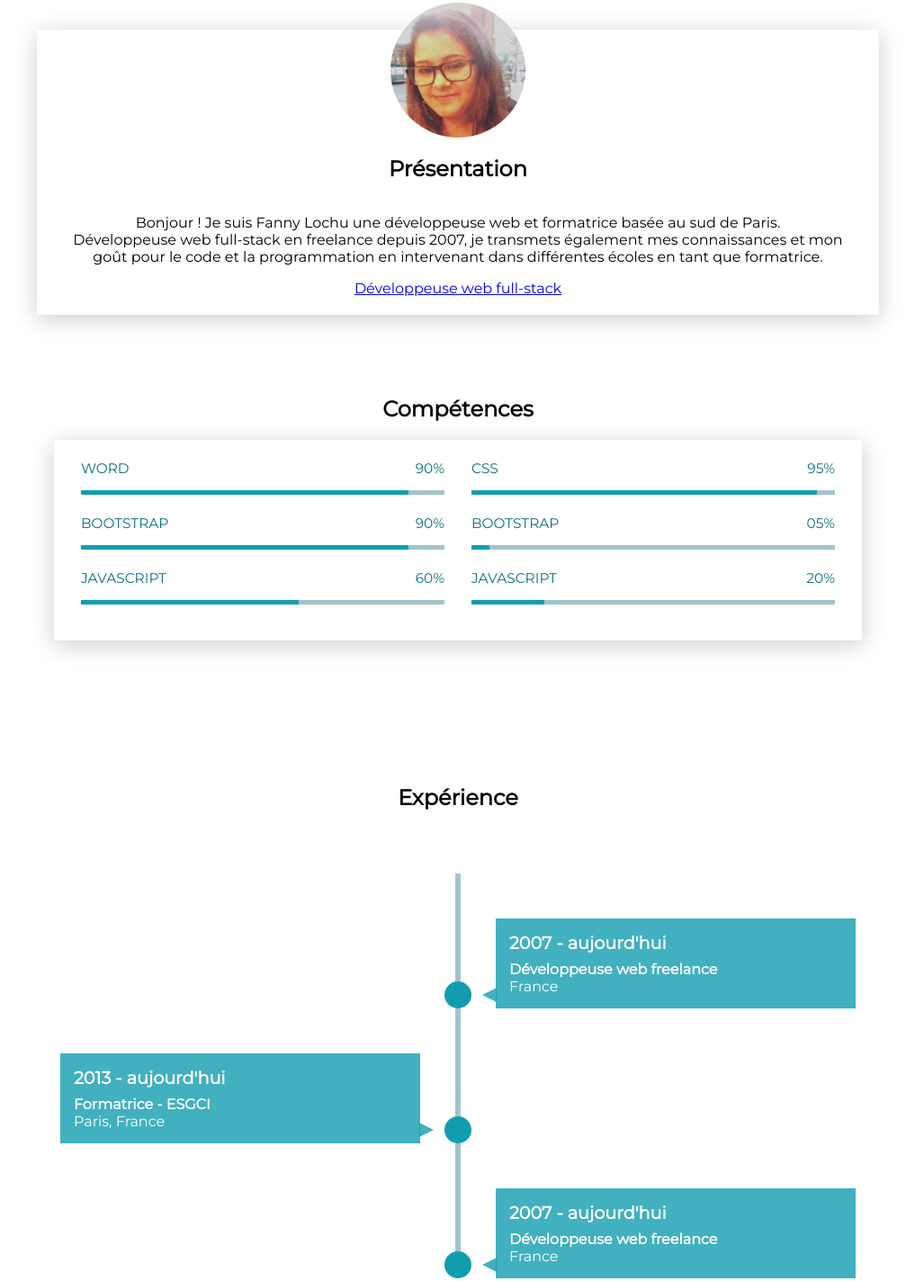
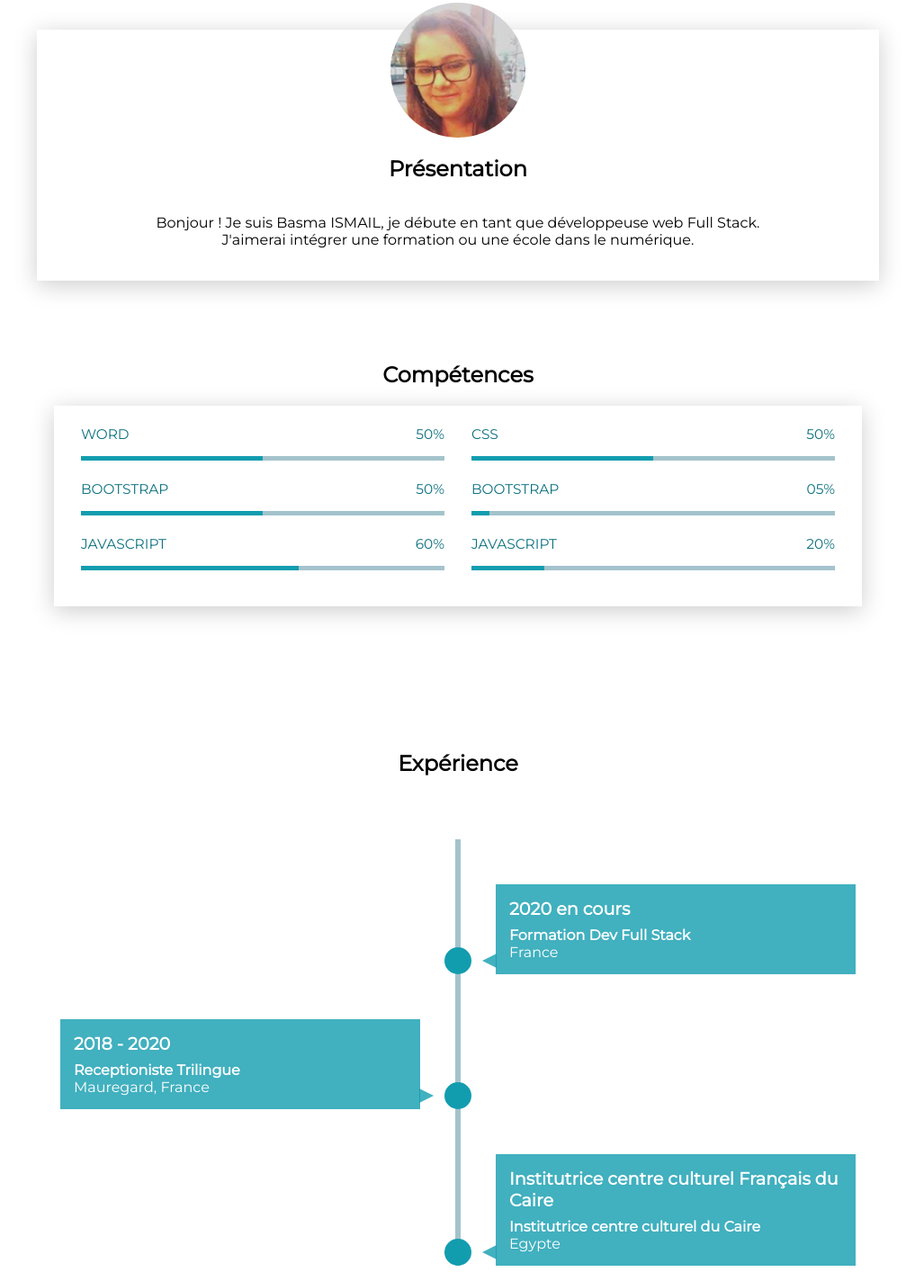
Before and after one commit to basma2801/Decouverte, a website: page index.html in a window 1280 px wide. Shown: the part 587-2011 px from the top of the page at 90% size, without its empty margins (131-1148 px from the left). Drawn offline with Linux system fonts and the light colour scheme.

Commit message:
changements infos

```diff
--- a/index.html
+++ b/index.html
@@ -1,7 +1,7 @@
 <!DOCTYPE html>
 <html>
   <head>
-    <title>Site de Basma</title>
+    <title>Site de Basma ISMAIL</title>
     <meta charset="UTF-8" />
     <link
      href="https://fonts.googleapis.com/css?family=Montserrat"
@@ -20,10 +20,10 @@
     <img src="images/basma.jpg" alt="Photo de basma" />
     <h2>Présentation</h2>
     <p>
-      Bonjour ! Je suis Fanny Lochu une développeuse web et formatrice basée au sud de Paris.<br />
-      Développeuse web full-stack en freelance depuis 2007, je transmets également mes connaissances et mon goût pour le code et la programmation en intervenant dans différentes écoles en tant que formatrice.
+      Bonjour ! Je suis Basma ISMAIL, je débute en tant que développeuse web Full Stack.<br />
+      J'aimerai intégrer une formation ou une école dans le numérique.
     </p>
-    <a href="https://www.linkedin.com/in/fanny-lochu-886a8a12a/" target="_blank">Développeuse web full-stack</a>
+    <a href="https://www.linkedin.com/in/basma-ismail-4a83961bb/" target="_blank"></a>
 
 </section>
 <section class="skills">
@@ -33,16 +33,16 @@
                 <div class="progress-container">
                     <span class="progress-badge">Word</span>
                     <div class="progress">
-                      <div class="progress-bar" style="width: 90%;"></div>
-                      <span class="progress-value">90%</span>
+                      <div class="progress-bar" style="width: 50%;"></div>
+                      <span class="progress-value">50%</span>
                     </div>
                   </div>
                   <!-- Fin .progress-container -->
                   <div class="progress-container">
                       <span class="progress-badge">BOOTSTRAP</span>
                       <div class="progress">
-                        <div class="progress-bar" style="width: 90%;"></div>
-                        <span class="progress-value">90%</span>
+                        <div class="progress-bar" style="width: 50%;"></div>
+                        <span class="progress-value">50%</span>
                       </div>
                     </div>
                     <!-- Fin .progress-container -->
@@ -60,8 +60,8 @@
                 <div class="progress-container">
                     <span class="progress-badge">CSS</span>
                     <div class="progress">
-                      <div class="progress-bar" style="width: 95%;"></div>
-                      <span class="progress-value">95%</span>
+                      <div class="progress-bar" style="width: 50%;"></div>
+                      <span class="progress-value">50%</span>
                     </div>
                   </div>
                   <!-- Fin .progress-container -->
@@ -95,8 +95,8 @@
         <!-- Début expérience 1 -->
         <li>
           <div class="bubble">
-            <time>2007 - aujourd'hui</time>
-            <span>Développeuse web freelance</span>
+            <time>2020 en cours </time>
+            <span>Formation Dev Full Stack</span>
             <br />France
           </div>
         </li>
@@ -104,9 +104,9 @@
         <!-- Début expérience 2 -->
         <li>
           <div class="bubble">
-            <time>2013 - aujourd'hui</time>
-            <span>Formatrice - ESGCI</span>
-            <br />Paris, France
+            <time>2018 - 2020</time>
+            <span>Receptioniste Trilingue</span>
+            <br />Mauregard, France
           </div>
         </li>
         <!-- Fin expérience 2 -->
@@ -114,9 +114,9 @@
     <!-- Début expérience 3 -->
 <li>
     <div class="bubble">
-      <time>2007 - aujourd'hui</time>
-      <span>Développeuse web freelance</span>
-      <br />France
+      <time>Institutrice centre culturel Français du Caire</time>
+      <span>Institutrice centre culturel du Caire</span>
+      <br />Egypte
     </div>
   </li>
   <!-- Fin expérience 3 -->
```
